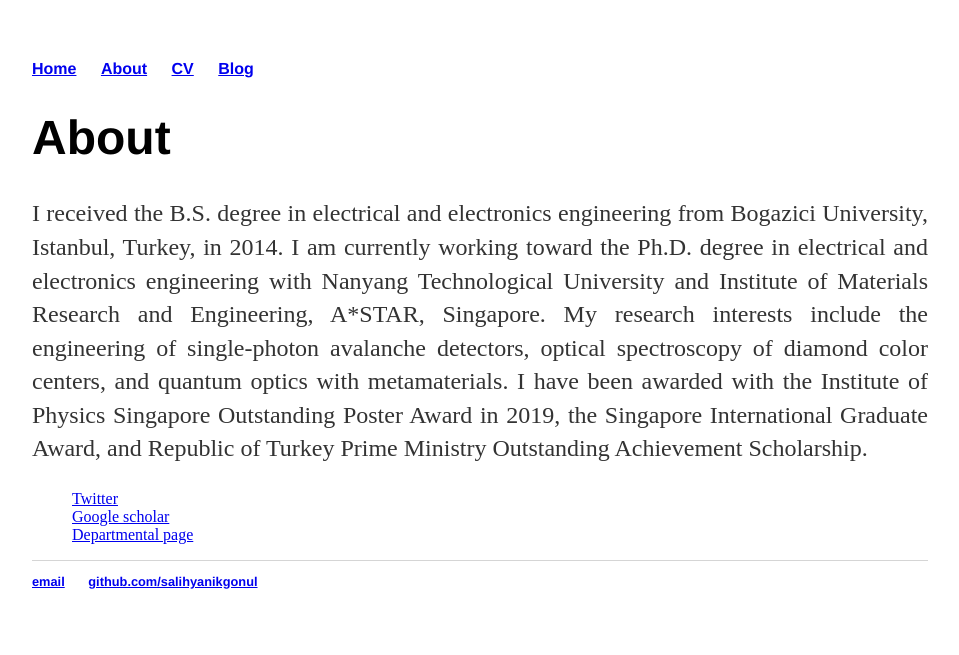
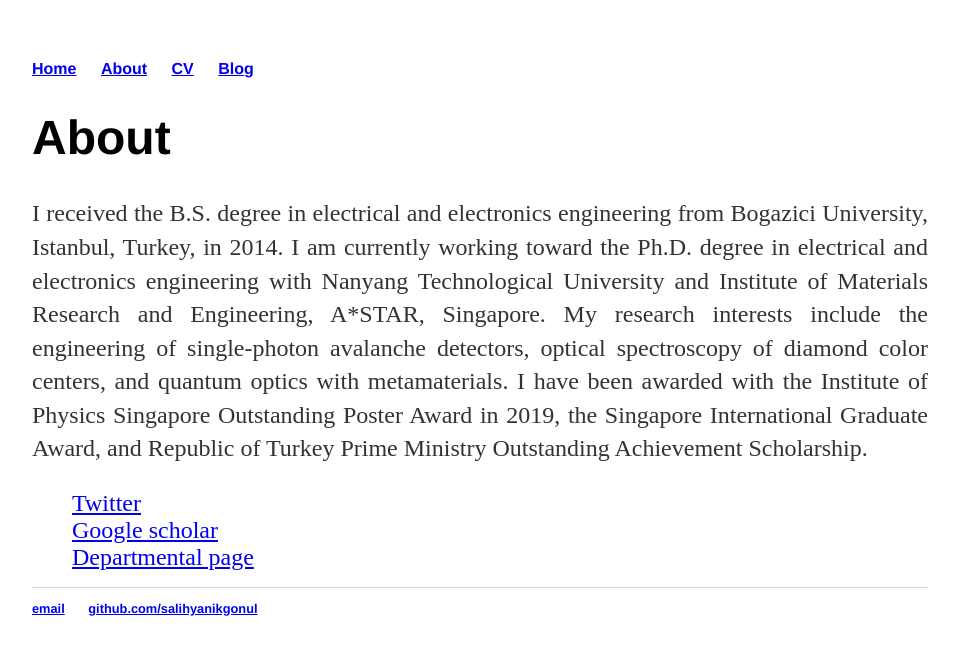
Before and after one commit to salihyanikgonul/salihyanikgonul.github.io, a Jekyll site: the page built from about/index.html, in a window 1280 px wide. Shown: the top 655 px of the page, without its empty margins (160-1119 px from the left). Built offline with Jekyll 4.4.1, drawn with Linux system fonts in a browser that asks for light colours.

Commit message:
Update main.css

```diff
--- a/css/main.css
+++ b/css/main.css
@@ -54,5 +54,5 @@ ul.posts li {
 
 ul.contacts li {
     list-style: none;
-    font-size: 5;
+    font-size: 1.5em;
 }
```
